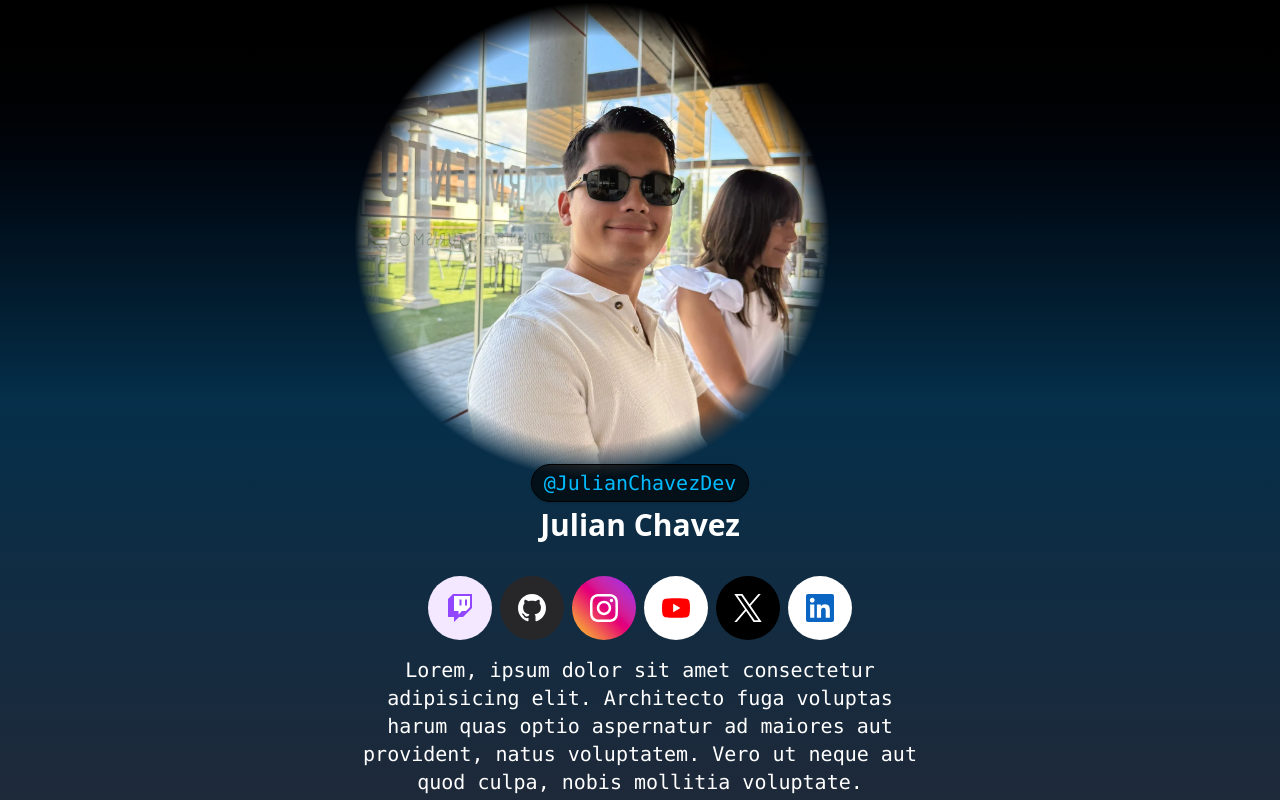
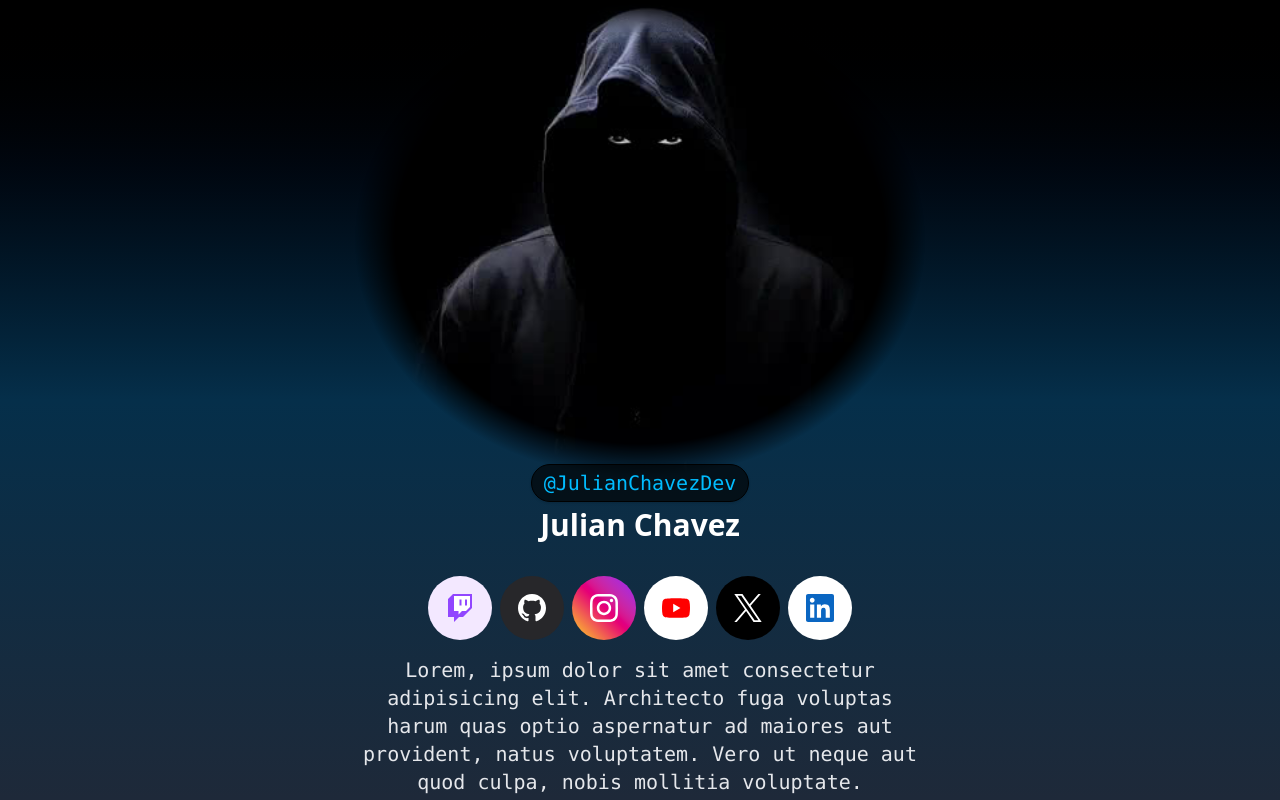
Before and after one commit to JulianChavezdev/TailwindCards, a website: page index.html in a window 1280 px wide. Drawn offline with nearby package versions, Linux system fonts and the light colour scheme.

Commit message:
adding last things

```diff
--- a/index.html
+++ b/index.html
@@ -5,6 +5,8 @@
     <meta name="viewport" content="width=device-width, initial-scale=1">
     <title>Document</title>
     <script src="https://cdn.jsdelivr.net/npm/@tailwindcss/browser@4"></script>
+    <link rel="stylesheeet" href="./assets/style.css">
+
 </head>
 <body class="max-w-xl mx-auto
             border-black
@@ -12,9 +14,9 @@
             bg-gradient-to-b from-black via-sky-950 to bg-gray-800">
 
     <header class="text-white">
-        <img src="./assets/WhatsApp Image 2026-06-07 at 16.09.22-convertido-de-jpeg.webp"
-        class="h-120 w-120  object-cover mask-radial-at-center
-        mask-radial-from-60% mask-radial-to-70%  ">
+        <img src="./assets/pngtree-man-in-a-black-hoodie-and-mask-is-seen-in-the-image_2955561.jpg"
+        class="h-120  object-cover mask-radial-at-center
+        mask-radial-from-60% mask-radial-to-70% ">
 
 
         <header class=" flex flex-col justify-center items-center mb-8 -mt-4 ">
@@ -76,7 +78,7 @@
     </svg>
     </a>
     </section>
-<p class=" text-center mt-4 text-xl font-mono">
+<p class=" text-gray-200 text-center mt-4 text-xl font-mono">
     Lorem, ipsum dolor sit amet consectetur adipisicing elit. Architecto fuga voluptas harum quas optio aspernatur ad maiores aut provident, natus voluptatem. Vero ut neque aut quod culpa, nobis mollitia voluptate.
 </p>
 
```
Also changed, not shown: input.css (added, +12 -0 lines), package.json (added, +19 -0 lines), assets.output.css (added), assets/pngtree-man-in-a-black-hoodie-and-mask-is-seen-in-the-image_2955561.jpg (added), output.css (added).
